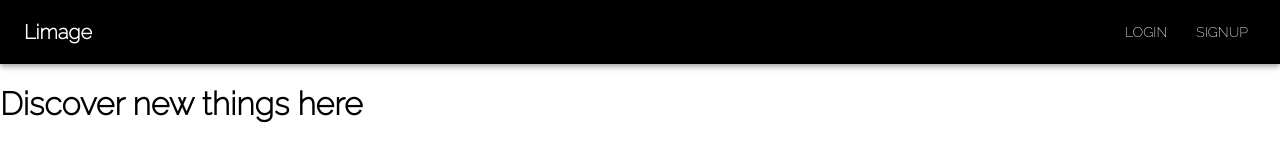
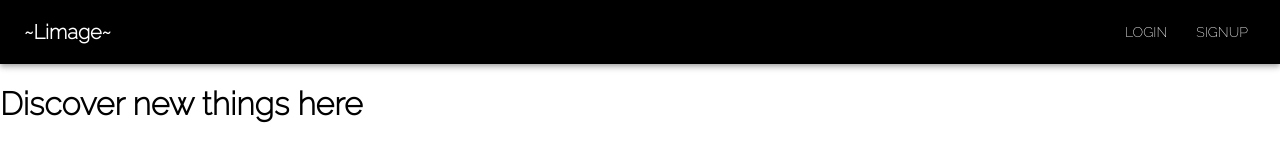
Before and after one commit to rishivijayv/limage-frontend, a React (Create React App) app: page /discover in a window 1280 px wide. Shown: the top 160 px of the page. Built offline with nearby package versions, Linux system fonts and the light colour scheme.

Commit message:
Added a tilde before Limage in banner

```diff
--- a/src/Navigation/Banner/Banner.js
+++ b/src/Navigation/Banner/Banner.js
@@ -13,7 +13,7 @@ function Banner(){
 
     return (
         <Typography className={classes.heading} variant="h6" noWrap>
-            Limage
+            ~Limage~
         </Typography>
     );
 }
```
